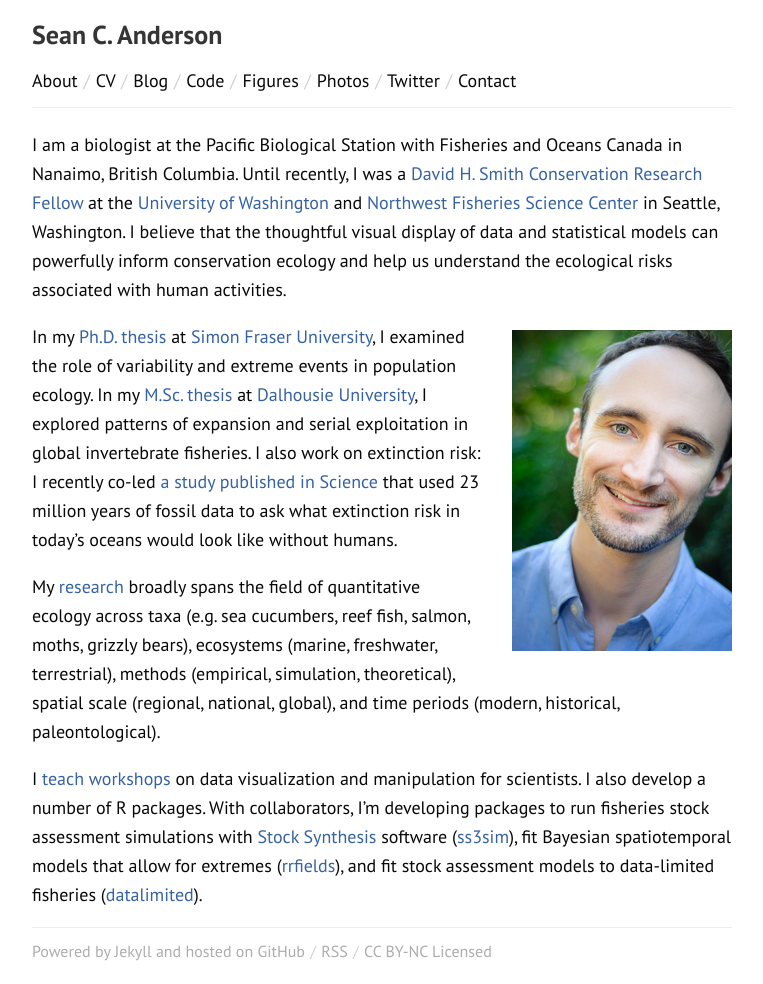
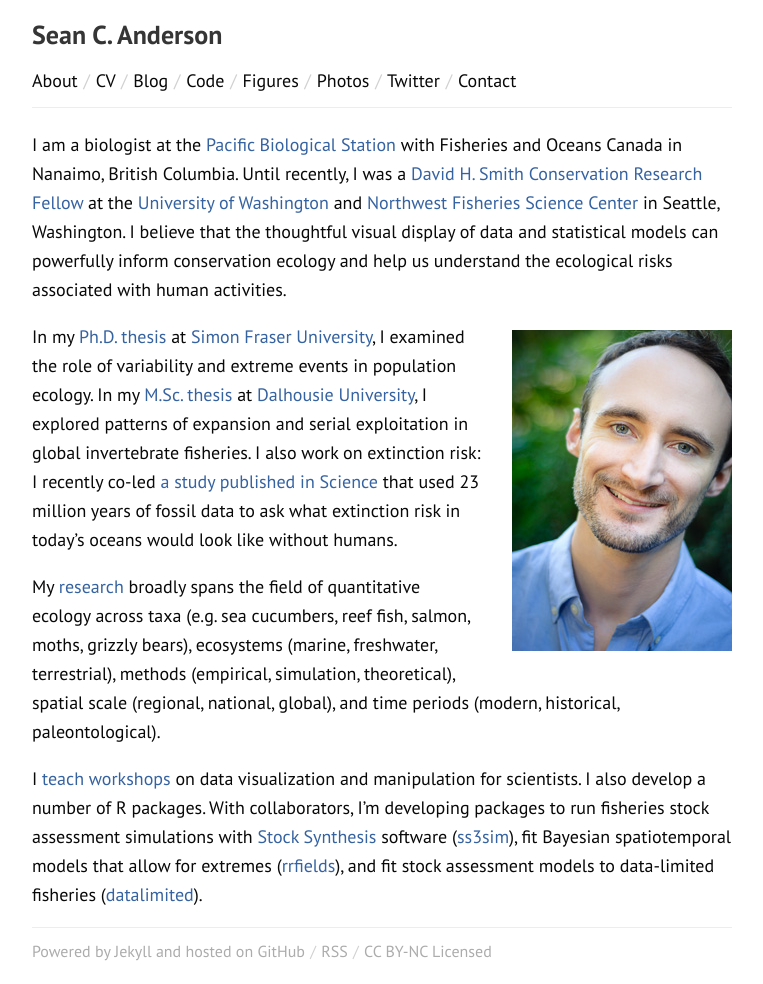
Before and after one commit to seananderson/seananderson.ca, a Jekyll site: the page built from index.md, in a window 1280 px wide. Shown: the whole page, without its empty margins (258-1021 px from the left). Built offline with Jekyll 4.4.1, drawn with Linux system fonts in a browser that asks for light colours; comment, search, counter and statistics services are not loaded; some of the changed lines change nothing that is shown.

Commit message:
And link to PBS

```diff
--- a/index.md
+++ b/index.md
@@ -3,7 +3,7 @@ layout: default
 title: seananderson.ca
 ---
 
-I am a biologist at the Pacific Biological Station with
+I am a biologist at the [Pacific Biological Station](http://www.pac.dfo-mpo.gc.ca/science/facilities-installations/pbs-sbp/index-eng.html) with
 Fisheries and Oceans Canada in Nanaimo, British Columbia.
 Until recently, I was a [David H. Smith Conservation Research
 Fellow][smith] at the [University of Washington][safs] and [Northwest
```
